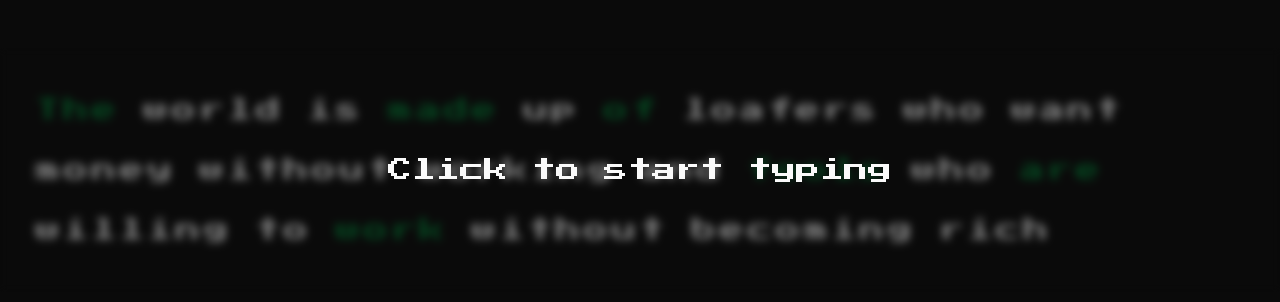
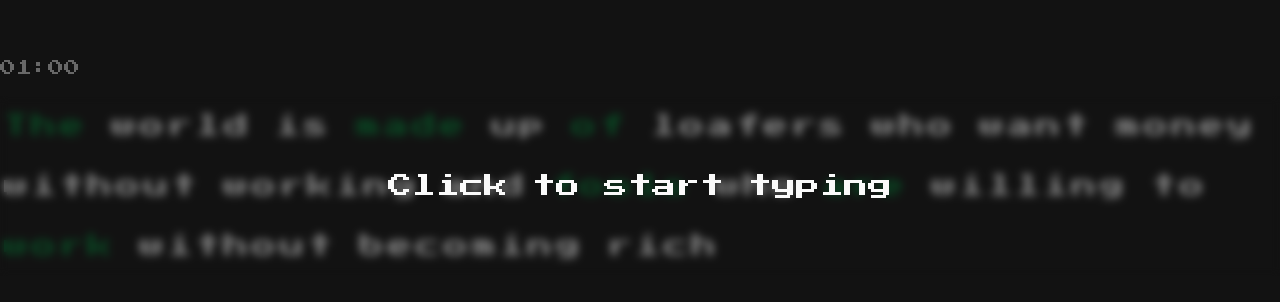
Before and after one commit to sankalpaacharya/Zero-Two, a Next.js app: page /game/1 in a window 1280 px wide. Shown: the part 234-536 px from the top of the page. Built offline with nearby package versions, Linux system fonts and the light colour scheme; no server answers.

Commit message:
feat: add timer component

```diff
--- a/app/game/[id]/page.tsx
+++ b/app/game/[id]/page.tsx
@@ -4,13 +4,15 @@ import { Progress } from "@/components/ui/8bit/progress";
 import { getSocket } from "@/lib/socket";
 import { useParams } from "next/navigation";
 import { useEffect, useState } from "react";
+import Clock from "@/components/timer";
+import { useGameStore } from "@/store/gameStore";
 
 export default function Page() {
   const socket = getSocket();
   const { id } = useParams();
-
   const [playerHealth, setPlayerHealth] = useState(100);
   const [opponentHealth, setOpponentHealth] = useState(100);
+  const { isStarted } = useGameStore();
 
   console.log("Page component rendered");
 
@@ -31,8 +33,9 @@ export default function Page() {
   }, [opponentHealth]);
 
   return (
-    <div className="flex items-center flex-col justify-center h-screen gap-2 max-w-[120rem] mx-auto">
-      <div className="space-y-10 flex flex-col justify-center w-full items-center">
+    <div className="flex items-start flex-col justify-center h-screen gap-2 max-w-[120rem] mx-auto">
+      <Clock isRunning={isStarted} />
+      <div className="space-y-10 flex flex-col">
         {/* <h2 className="text-xl text-red-600">{id}</h2> */}
 
         {/* <div>
@@ -54,7 +57,7 @@ export default function Page() {
         </div> */}
       </div>
 
-      <div className="">
+      <div className="w-full">
         <Typing />
       </div>
     </div>
--- a/app/globals.css
+++ b/app/globals.css
@@ -3,48 +3,7 @@
 
 @custom-variant dark (&:is(.dark *));
 
-@theme inline {
-  --color-background: var(--background);
-  --color-foreground: var(--foreground);
-  --font-sans: var(--font-geist-sans);
-  --font-mono: var(--font-geist-mono);
-  --color-sidebar-ring: var(--sidebar-ring);
-  --color-sidebar-border: var(--sidebar-border);
-  --color-sidebar-accent-foreground: var(--sidebar-accent-foreground);
-  --color-sidebar-accent: var(--sidebar-accent);
-  --color-sidebar-primary-foreground: var(--sidebar-primary-foreground);
-  --color-sidebar-primary: var(--sidebar-primary);
-  --color-sidebar-foreground: var(--sidebar-foreground);
-  --color-sidebar: var(--sidebar);
-  --color-chart-5: var(--chart-5);
-  --color-chart-4: var(--chart-4);
-  --color-chart-3: var(--chart-3);
-  --color-chart-2: var(--chart-2);
-  --color-chart-1: var(--chart-1);
-  --color-ring: var(--ring);
-  --color-input: var(--input);
-  --color-border: var(--border);
-  --color-destructive: var(--destructive);
-  --color-accent-foreground: var(--accent-foreground);
-  --color-accent: var(--accent);
-  --color-muted-foreground: var(--muted-foreground);
-  --color-muted: var(--muted);
-  --color-secondary-foreground: var(--secondary-foreground);
-  --color-secondary: var(--secondary);
-  --color-primary-foreground: var(--primary-foreground);
-  --color-primary: var(--primary);
-  --color-popover-foreground: var(--popover-foreground);
-  --color-popover: var(--popover);
-  --color-card-foreground: var(--card-foreground);
-  --color-card: var(--card);
-  --radius-sm: calc(var(--radius) - 4px);
-  --radius-md: calc(var(--radius) - 2px);
-  --radius-lg: var(--radius);
-  --radius-xl: calc(var(--radius) + 4px);
-}
-
 :root {
-  --radius: 0.625rem;
   --background: oklch(1 0 0);
   --foreground: oklch(0.145 0 0);
   --card: oklch(1 0 0);
@@ -60,14 +19,15 @@
   --accent: oklch(0.97 0 0);
   --accent-foreground: oklch(0.205 0 0);
   --destructive: oklch(0.577 0.245 27.325);
+  --destructive-foreground: oklch(1 0 0);
   --border: oklch(0.922 0 0);
   --input: oklch(0.922 0 0);
   --ring: oklch(0.708 0 0);
-  --chart-1: oklch(0.646 0.222 41.116);
-  --chart-2: oklch(0.6 0.118 184.704);
-  --chart-3: oklch(0.398 0.07 227.392);
-  --chart-4: oklch(0.828 0.189 84.429);
-  --chart-5: oklch(0.769 0.188 70.08);
+  --chart-1: oklch(0.81 0.1 252);
+  --chart-2: oklch(0.62 0.19 260);
+  --chart-3: oklch(0.55 0.22 263);
+  --chart-4: oklch(0.49 0.22 264);
+  --chart-5: oklch(0.42 0.18 266);
   --sidebar: oklch(0.985 0 0);
   --sidebar-foreground: oklch(0.145 0 0);
   --sidebar-primary: oklch(0.205 0 0);
@@ -76,40 +36,146 @@
   --sidebar-accent-foreground: oklch(0.205 0 0);
   --sidebar-border: oklch(0.922 0 0);
   --sidebar-ring: oklch(0.708 0 0);
+  --font-sans:
+    ui-sans-serif, system-ui, -apple-system, BlinkMacSystemFont, "Segoe UI", Roboto, "Helvetica Neue", Arial, "Noto Sans", sans-serif, "Apple Color Emoji", "Segoe UI Emoji", "Segoe UI Symbol", "Noto Color Emoji";
+  --font-serif: ui-serif, Georgia, Cambria, "Times New Roman", Times, serif;
+  --font-mono:
+    ui-monospace, SFMono-Regular, Menlo, Monaco, Consolas, "Liberation Mono",
+    "Courier New", monospace;
+  --radius: 0.625rem;
+  --shadow-x: 0;
+  --shadow-y: 1px;
+  --shadow-blur: 3px;
+  --shadow-spread: 0px;
+  --shadow-opacity: 0.1;
+  --shadow-color: oklch(0 0 0);
+  --shadow-2xs: 0 1px 3px 0px hsl(0 0% 0% / 0.05);
+  --shadow-xs: 0 1px 3px 0px hsl(0 0% 0% / 0.05);
+  --shadow-sm:
+    0 1px 3px 0px hsl(0 0% 0% / 0.1), 0 1px 2px -1px hsl(0 0% 0% / 0.1);
+  --shadow: 0 1px 3px 0px hsl(0 0% 0% / 0.1), 0 1px 2px -1px hsl(0 0% 0% / 0.1);
+  --shadow-md:
+    0 1px 3px 0px hsl(0 0% 0% / 0.1), 0 2px 4px -1px hsl(0 0% 0% / 0.1);
+  --shadow-lg:
+    0 1px 3px 0px hsl(0 0% 0% / 0.1), 0 4px 6px -1px hsl(0 0% 0% / 0.1);
+  --shadow-xl:
+    0 1px 3px 0px hsl(0 0% 0% / 0.1), 0 8px 10px -1px hsl(0 0% 0% / 0.1);
+  --shadow-2xl: 0 1px 3px 0px hsl(0 0% 0% / 0.25);
+  --tracking-normal: 0em;
+  --spacing: 0.25rem;
 }
 
 .dark {
-  --background: oklch(0.145 0 0);
+  --background: oklch(0.1822 0 0);
   --foreground: oklch(0.985 0 0);
   --card: oklch(0.205 0 0);
   --card-foreground: oklch(0.985 0 0);
-  --popover: oklch(0.205 0 0);
+  --popover: oklch(0.269 0 0);
   --popover-foreground: oklch(0.985 0 0);
   --primary: oklch(0.922 0 0);
   --primary-foreground: oklch(0.205 0 0);
   --secondary: oklch(0.269 0 0);
-  --secondary-foreground: oklch(0.985 0 0);
+  --secondary-foreground: oklch(0.6462 0.2287 340.6958);
   --muted: oklch(0.269 0 0);
   --muted-foreground: oklch(0.708 0 0);
-  --accent: oklch(0.269 0 0);
+  --accent: oklch(0.371 0 0);
   --accent-foreground: oklch(0.985 0 0);
   --destructive: oklch(0.704 0.191 22.216);
-  --border: oklch(1 0 0 / 10%);
-  --input: oklch(1 0 0 / 15%);
+  --destructive-foreground: oklch(0.985 0 0);
+  --border: oklch(0.275 0 0);
+  --input: oklch(0.325 0 0);
   --ring: oklch(0.556 0 0);
-  --chart-1: oklch(0.488 0.243 264.376);
-  --chart-2: oklch(0.696 0.17 162.48);
-  --chart-3: oklch(0.769 0.188 70.08);
-  --chart-4: oklch(0.627 0.265 303.9);
-  --chart-5: oklch(0.645 0.246 16.439);
+  --chart-1: oklch(0.81 0.1 252);
+  --chart-2: oklch(0.62 0.19 260);
+  --chart-3: oklch(0.55 0.22 263);
+  --chart-4: oklch(0.49 0.22 264);
+  --chart-5: oklch(0.42 0.18 266);
   --sidebar: oklch(0.205 0 0);
   --sidebar-foreground: oklch(0.985 0 0);
   --sidebar-primary: oklch(0.488 0.243 264.376);
   --sidebar-primary-foreground: oklch(0.985 0 0);
   --sidebar-accent: oklch(0.269 0 0);
   --sidebar-accent-foreground: oklch(0.985 0 0);
-  --sidebar-border: oklch(1 0 0 / 10%);
-  --sidebar-ring: oklch(0.556 0 0);
+  --sidebar-border: oklch(0.275 0 0);
+  --sidebar-ring: oklch(0.439 0 0);
+  --font-sans:
+    ui-sans-serif, system-ui, -apple-system, BlinkMacSystemFont, "Segoe UI", Roboto, "Helvetica Neue", Arial, "Noto Sans", sans-serif, "Apple Color Emoji", "Segoe UI Emoji", "Segoe UI Symbol", "Noto Color Emoji";
+  --font-serif: ui-serif, Georgia, Cambria, "Times New Roman", Times, serif;
+  --font-mono:
+    ui-monospace, SFMono-Regular, Menlo, Monaco, Consolas, "Liberation Mono",
+    "Courier New", monospace;
+  --radius: 0.625rem;
+  --shadow-x: 0;
+  --shadow-y: 1px;
+  --shadow-blur: 3px;
+  --shadow-spread: 0px;
+  --shadow-opacity: 0.1;
+  --shadow-color: oklch(0 0 0);
+  --shadow-2xs: 0 1px 3px 0px hsl(0 0% 0% / 0.05);
+  --shadow-xs: 0 1px 3px 0px hsl(0 0% 0% / 0.05);
+  --shadow-sm:
+    0 1px 3px 0px hsl(0 0% 0% / 0.1), 0 1px 2px -1px hsl(0 0% 0% / 0.1);
+  --shadow: 0 1px 3px 0px hsl(0 0% 0% / 0.1), 0 1px 2px -1px hsl(0 0% 0% / 0.1);
+  --shadow-md:
+    0 1px 3px 0px hsl(0 0% 0% / 0.1), 0 2px 4px -1px hsl(0 0% 0% / 0.1);
+  --shadow-lg:
+    0 1px 3px 0px hsl(0 0% 0% / 0.1), 0 4px 6px -1px hsl(0 0% 0% / 0.1);
+  --shadow-xl:
+    0 1px 3px 0px hsl(0 0% 0% / 0.1), 0 8px 10px -1px hsl(0 0% 0% / 0.1);
+  --shadow-2xl: 0 1px 3px 0px hsl(0 0% 0% / 0.25);
+}
+
+@theme inline {
+  --color-background: var(--background);
+  --color-foreground: var(--foreground);
+  --color-card: var(--card);
+  --color-card-foreground: var(--card-foreground);
+  --color-popover: var(--popover);
+  --color-popover-foreground: var(--popover-foreground);
+  --color-primary: var(--primary);
+  --color-primary-foreground: var(--primary-foreground);
+  --color-secondary: var(--secondary);
+  --color-secondary-foreground: var(--secondary-foreground);
+  --color-muted: var(--muted);
+  --color-muted-foreground: var(--muted-foreground);
+  --color-accent: var(--accent);
+  --color-accent-foreground: var(--accent-foreground);
+  --color-destructive: var(--destructive);
+  --color-destructive-foreground: var(--destructive-foreground);
+  --color-border: var(--border);
+  --color-input: var(--input);
+  --color-ring: var(--ring);
+  --color-chart-1: var(--chart-1);
+  --color-chart-2: var(--chart-2);
+  --color-chart-3: var(--chart-3);
+  --color-chart-4: var(--chart-4);
+  --color-chart-5: var(--chart-5);
+  --color-sidebar: var(--sidebar);
+  --color-sidebar-foreground: var(--sidebar-foreground);
+  --color-sidebar-primary: var(--sidebar-primary);
+  --color-sidebar-primary-foreground: var(--sidebar-primary-foreground);
+  --color-sidebar-accent: var(--sidebar-accent);
+  --color-sidebar-accent-foreground: var(--sidebar-accent-foreground);
+  --color-sidebar-border: var(--sidebar-border);
+  --color-sidebar-ring: var(--sidebar-ring);
+
+  --font-sans: var(--font-sans);
+  --font-mono: var(--font-mono);
+  --font-serif: var(--font-serif);
+
+  --radius-sm: calc(var(--radius) - 4px);
+  --radius-md: calc(var(--radius) - 2px);
+  --radius-lg: var(--radius);
+  --radius-xl: calc(var(--radius) + 4px);
+
+  --shadow-2xs: var(--shadow-2xs);
+  --shadow-xs: var(--shadow-xs);
+  --shadow-sm: var(--shadow-sm);
+  --shadow: var(--shadow);
+  --shadow-md: var(--shadow-md);
+  --shadow-lg: var(--shadow-lg);
+  --shadow-xl: var(--shadow-xl);
+  --shadow-2xl: var(--shadow-2xl);
 }
 
 @layer base {
--- a/components/timer.tsx
+++ b/components/timer.tsx
@@ -1,6 +1,6 @@
 import { useState, useEffect } from "react";
 
-function Clock({ startMinutes = 30, isRunning = true }) {
+function Clock({ startMinutes = 1, isRunning = true }) {
   const [secondsLeft, setSecondsLeft] = useState(startMinutes * 60);
 
   useEffect(() => {
@@ -19,9 +19,7 @@ function Clock({ startMinutes = 30, isRunning = true }) {
   const seconds = (secondsLeft % 60).toString().padStart(2, "0");
 
   return (
-    <div
-      style={{ fontSize: "2rem", fontFamily: "monospace", textAlign: "center" }}
-    >
+    <div className="text-muted-foreground/60">
       {minutes}:{seconds}
     </div>
   );
--- a/components/typing.tsx
+++ b/components/typing.tsx
@@ -69,7 +69,7 @@ export default function Typing() {
   };
 
   return (
-    <div ref={containerRef} className="w-full p-8 text-2xl relative">
+    <div ref={containerRef} className="w-full text-2xl relative">
       {!isInputActive && (
         <div className="absolute inset-0 flex justify-center items-center backdrop-blur-xs z-0">
           <p>Click to start typing</p>
--- a/hooks/useTyping.ts
+++ b/hooks/useTyping.ts
@@ -1,4 +1,5 @@
 import { useState } from "react";
+import { useGameStore } from "@/store/gameStore";
 
 type UseTypingProps = {
   words: string[];
@@ -6,6 +7,7 @@ type UseTypingProps = {
 };
 
 export function useTyping({ words, onCorrectType }: UseTypingProps) {
+  const { isStarted, setIsStarted } = useGameStore();
   const [activeWord, setActiveWord] = useState(0);
   const [currCharIndex, setCurrCharIndex] = useState(0);
   const [typedValue, setTypedValue] = useState("");
@@ -58,6 +60,10 @@ export function useTyping({ words, onCorrectType }: UseTypingProps) {
 
     setCurrCharIndex((prev) => prev + 1);
     setTypedValue(newValue);
+    // game started bruh
+    if (!isStarted) {
+      setIsStarted(true);
+    }
   };
 
   const reset = () => {
--- a/store/gameStore.ts
+++ b/store/gameStore.ts
@@ -4,8 +4,10 @@ import { combine } from "zustand/middleware";
 interface GameState {
   roomId: string;
   players: string[];
+  isStarted: boolean;
   setRoomId: (id: string) => void;
   setPlayers: (players: string[]) => void;
+  setIsStarted: (isStarted: boolean) => void;
 }
 
 export const useGameStore = create<GameState>(
@@ -13,10 +15,12 @@ export const useGameStore = create<GameState>(
     {
       roomId: "",
       players: [] as string[],
+      isStarted: false,
     },
     (set) => ({
       setRoomId: (id: string) => set({ roomId: id }),
       setPlayers: (players: string[]) => set({ players }),
+      setIsStarted: (isStarted: boolean) => set({ isStarted }),
     }),
   ),
 );
```
